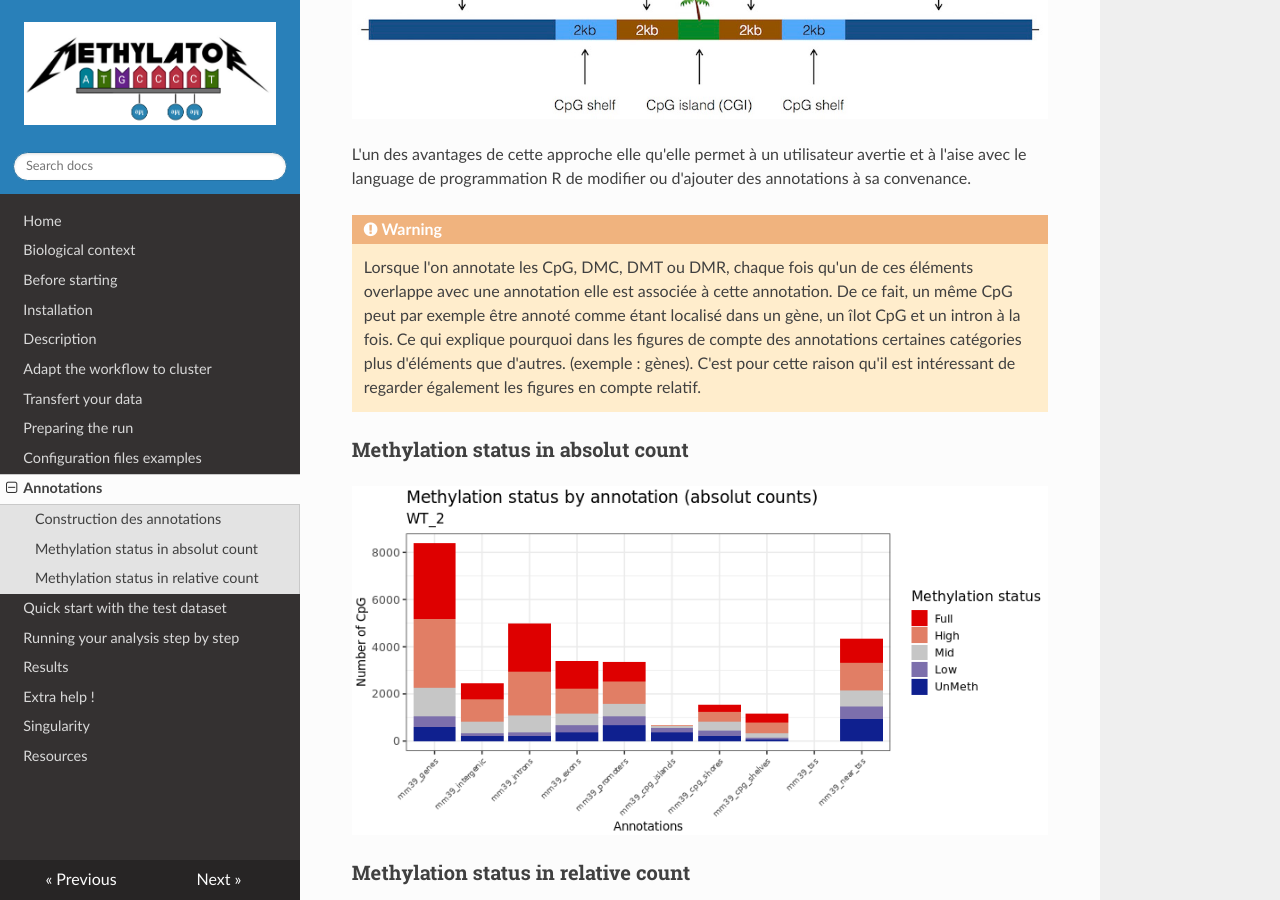
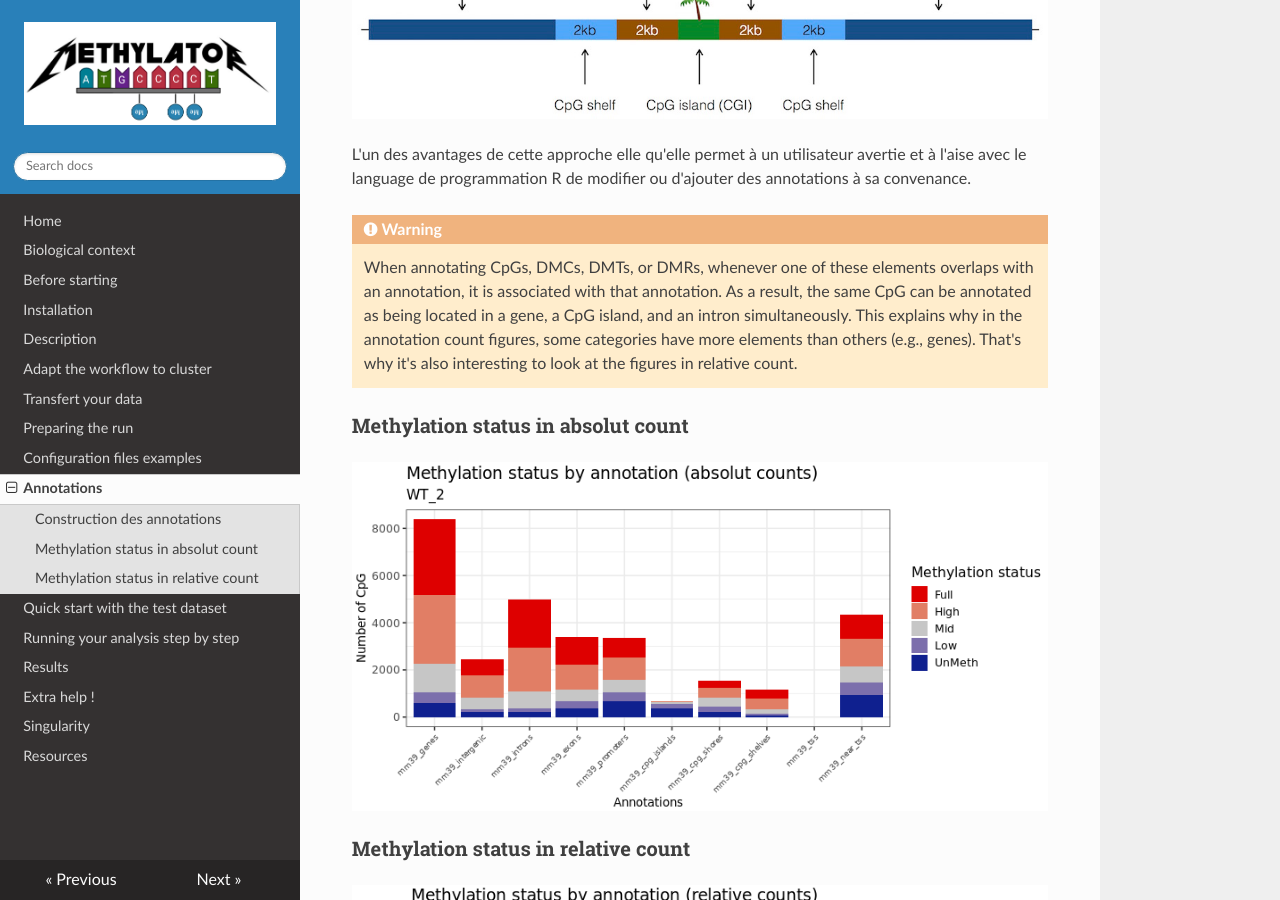
Before and after one commit to parisepigenetics/Methylator-Documentation, an MkDocs documentation site: the page built from docs/annotations.md, in a window 1280 px wide and 900 px high, scrolled down 2268 px. Built offline with MkDocs 1.6.1, drawn with Linux system fonts in a browser that asks for light colours; nearby versions of some CDN libraries.

Commit message:
Update annotations.md

```diff
--- a/docs/annotations.md
+++ b/docs/annotations.md
@@ -72,9 +72,7 @@ GenomicRanges::mcols(near_tss_gr)$type = sprintf('%s_near_tss', ORG)
 L'un des avantages de cette approche elle qu'elle permet à un utilisateur avertie et à l'aise avec le language de programmation R de modifier ou d'ajouter des annotations à sa convenance.
 
 !!! warning
-    Lorsque l'on annotate les CpG, DMC, DMT ou DMR, chaque fois qu'un de ces éléments overlappe avec une annotation elle est associée à cette annotation.
-    De ce fait, un même CpG peut par exemple être annoté comme étant localisé dans un gène, un îlot CpG et un intron à la fois. Ce qui explique pourquoi dans les figures de compte
-    des annotations certaines catégories plus d'éléments que d'autres. (exemple : gènes). C'est pour cette raison qu'il est intéressant de regarder également les figures en compte relatif.
+    When annotating CpGs, DMCs, DMTs, or DMRs, whenever one of these elements overlaps with an annotation, it is associated with that annotation. As a result, the same CpG can be annotated as being located in a gene, a CpG island, and an intron simultaneously. This explains why in the annotation count figures, some categories have more elements than others (e.g., genes). That's why it's also interesting to look at the figures in relative count.
 
 ### Methylation status in absolut count
 ![meth_stat_abs](img/methylation_status_absolut.png)
```
